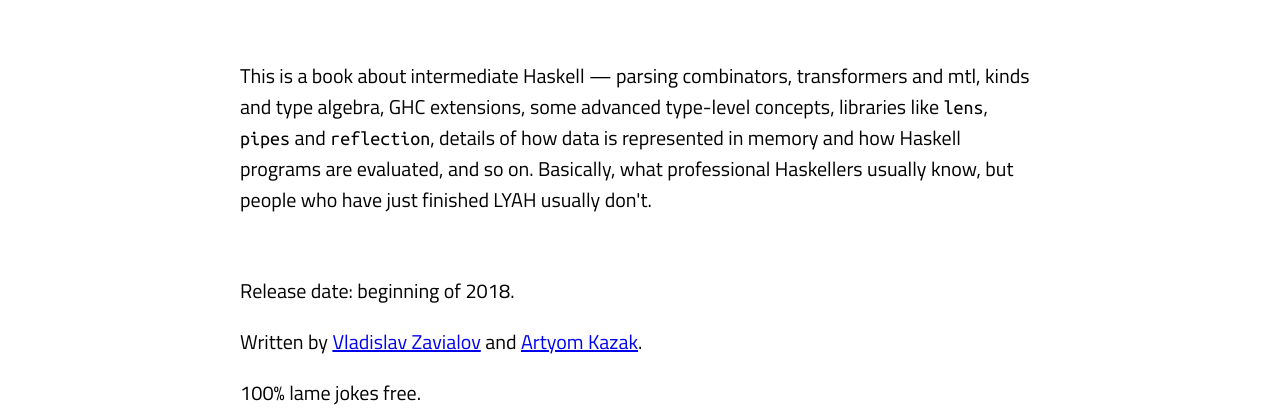
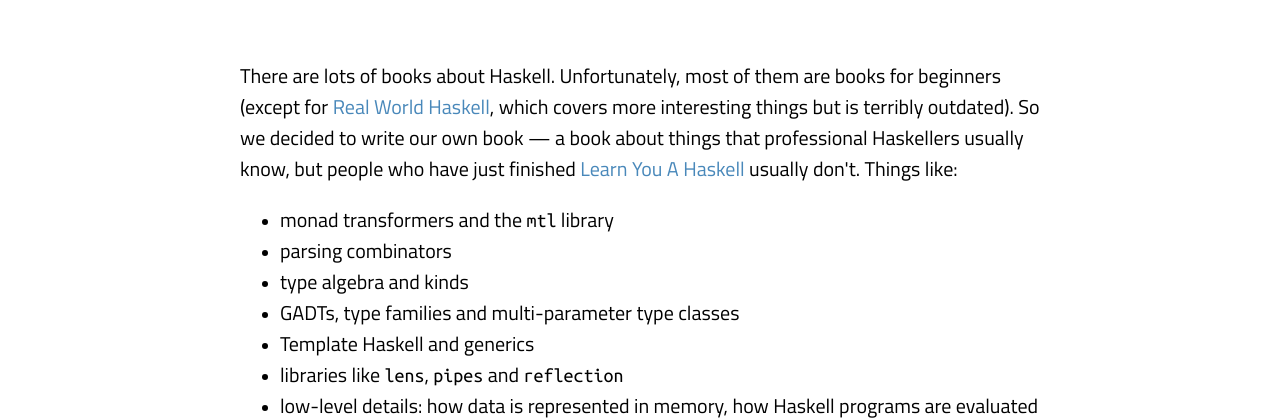
Before and after one commit to neongreen/intermediatehaskell.com, a plain HTML site: page index.html in a window 1280 px wide. Shown: the part 402-822 px from the top of the page. Drawn offline with Linux system fonts and the light colour scheme.

Commit message:
Rewrite text

```diff
--- a/css.css
+++ b/css.css
@@ -48,6 +48,31 @@ h2 {
   font-weight: normal;
 }
 
+ul li {
+   list-style-type: disc;
+   font-size:15px;
+}
+
+ul li > span {
+   font-size:20px;
+}
+
+a {
+  color: #4988ba;
+  text-decoration: none;
+}
+a:focus,
+a:hover,
+a:active,
+a.active {
+  color: #91b9d7;
+  text-decoration: none;
+}
+
+.lame {
+  color: #aaa;
+}
+
 @media screen and (max-width:740px) {
     h1 {
       font-size: 10vw;
--- a/index.html
+++ b/index.html
@@ -18,28 +18,43 @@
       <section class="about-section">
         <div class="section">
         <p>
-          This is a book about intermediate Haskell &mdash; parsing
-          combinators, transformers and mtl, kinds and type algebra, GHC
-          extensions, some advanced type-level concepts, libraries
-          like <code>lens</code>, <code>pipes</code> and
-          <code>reflection</code>, details of how data is represented in
-          memory and how Haskell programs are evaluated, and so
-          on. Basically, what professional Haskellers usually know, but
-          people who have just finished LYAH usually don't.
+          There are lots of books about Haskell. Unfortunately, most of them
+          are books for beginners (except
+          for <a href="http://book.realworldhaskell.org">Real World
+          Haskell</a>, which covers more interesting things but is terribly
+          outdated). So we decided to write our own book &mdash; a book about
+          things that professional Haskellers usually know, but people who
+          have just finished <a href="http://learnyouahaskell.com">Learn You
+          A Haskell</a> usually don't. Things like:
         </p>
+        <ul>
+          <li><span>monad transformers and the
+                    <code>mtl</code> library</span></li>
+          <li><span>parsing combinators</span></li>
+          <li><span>type algebra and kinds</span></span></li>
+          <li><span>GADTs, type families and
+                    multi-parameter type classes</span></li>
+          <li><span>Template Haskell and generics</span></li>
+          <li><span>libraries like <code>lens</code>, <code>pipes</code>
+                    and <code>reflection</code></span></li>
+          <li><span>low-level details: how data is represented in memory, how
+                    Haskell programs are evaluated and how optimizations
+                    work</span></li>
+        </ul>
         </div>
       </section>
       <section class="info-section">
         <div class="section">
         <p>
+          Written by
+          <a href="https://int-index.com">Vladislav Zavialov</a> and
+          <a href="https://artyom.me">Artyom Kazak</a> (but we're looking for
+          coauthors!).
+        </p>
+        <p>
           Release date: beginning of 2018.
         </p>
-        <p>
-          Written by
-          <a href="https://int-index.com">Vladislav Zavialov</a> and
-          <a href="https://artyom.me">Artyom Kazak</a>.
-        </p>
-        <p>100% lame jokes free.</p>
+        <p class="lame">100% lame jokes free.</p>
         </div>
       </section>
 
```
